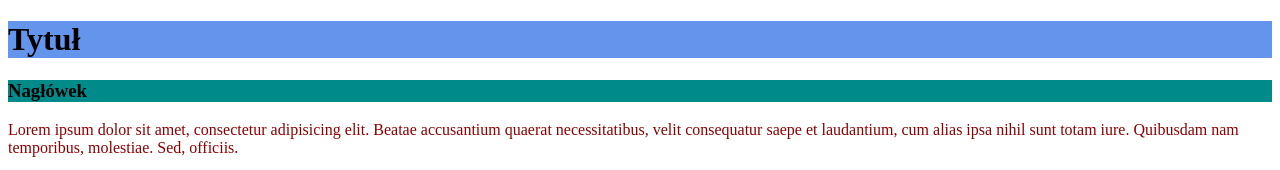
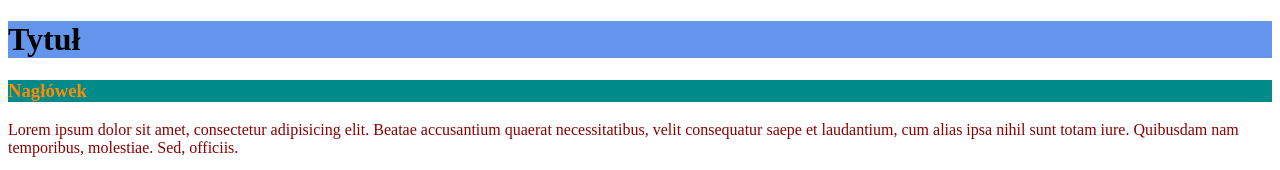
Before and after one commit to cpthardy/zadanie-22, a plain HTML site: page index.html in a window 1280 px wide. Shown: the top 170 px of the page. Drawn offline with Linux system fonts and the light colour scheme.

Commit message:
zmieniono kolor czcionki h3 przy h1

```diff
--- a/css/style.css
+++ b/css/style.css
@@ -7,3 +7,6 @@ h1 {
 h3 {
     background-color: darkcyan;
 }
+h1 + h3 {
+    color: darkorange;
+}
```
